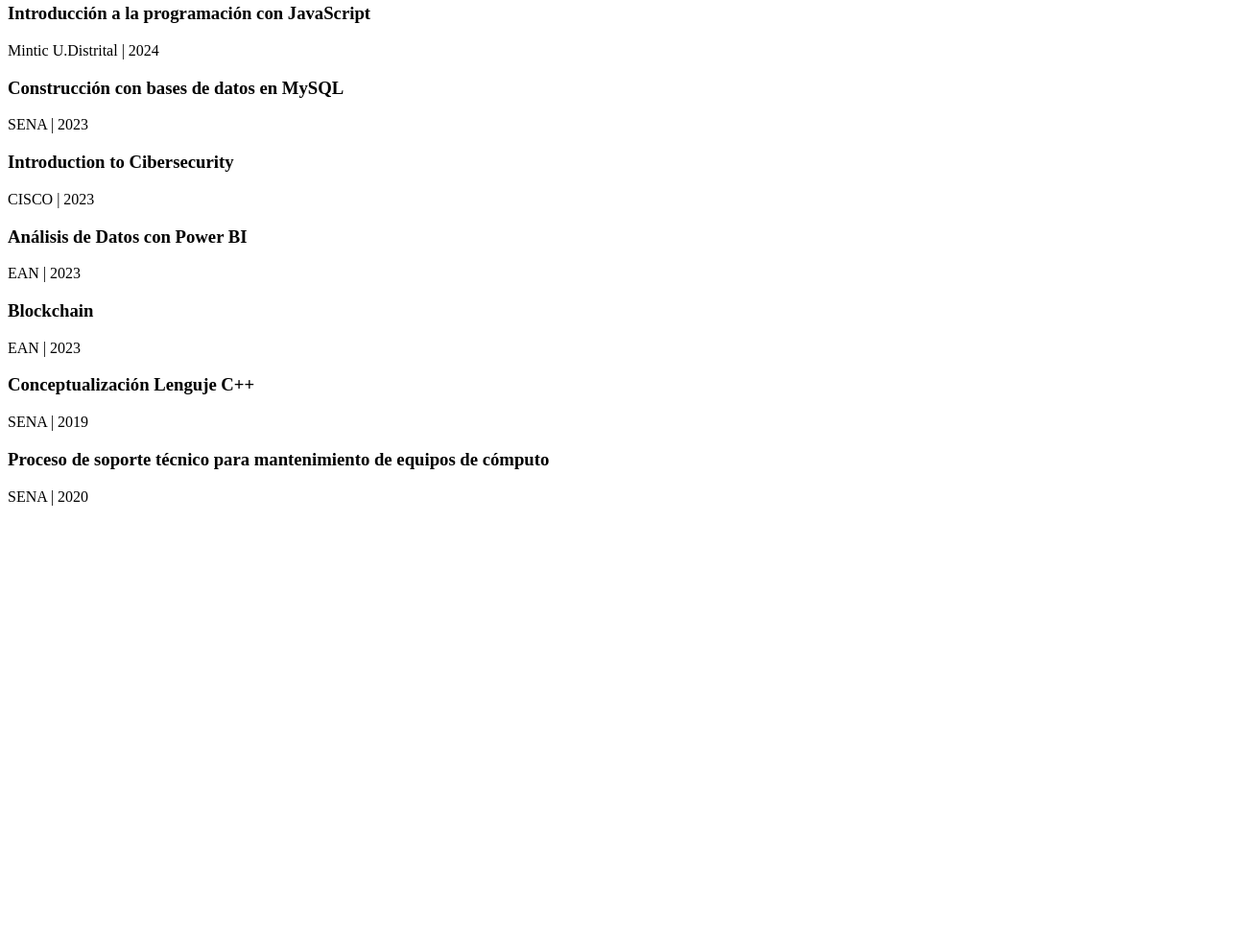
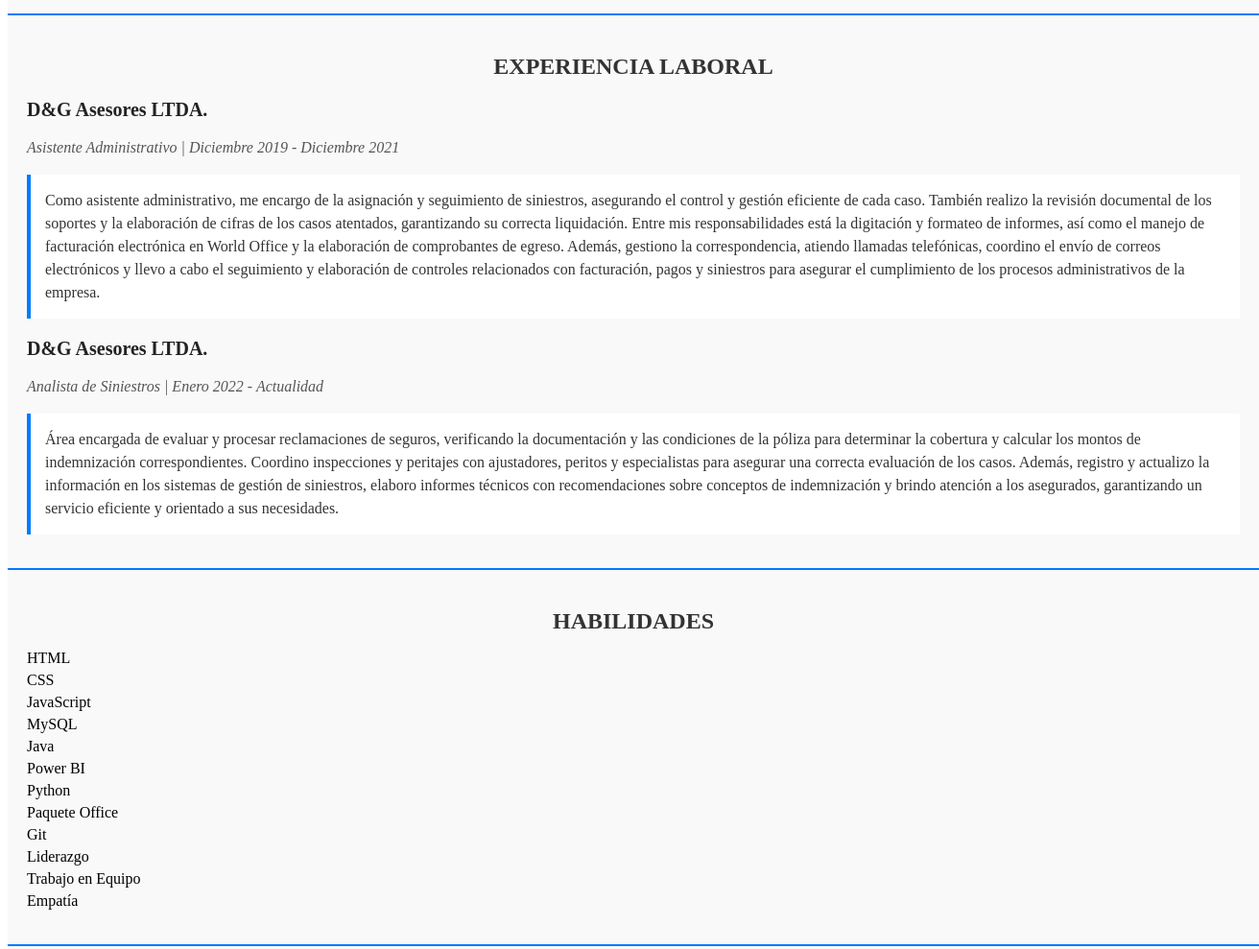
Before and after one commit to NicoDiazVillalba/CV_Interactivo, a plain HTML site: page index.html in a window 1280 px wide. Shown: the part 1068-2057 px from the top of the page at 96% size, 1312 px wide, since content can reach past the window. Before the commit the page ends 1611 px from the top, so only its background shows below. Drawn offline with Linux system fonts and the light colour scheme.

Commit message:
Se completa el cuerpo de las secciones, el footer y se agregan estilos básicos

```diff
--- a/index.html
+++ b/index.html
@@ -81,6 +81,60 @@
 
     </section>
 
+    <section id ="educacion" class="container">
+        <h2>Experiencia laboral</h2>
+
+        <div>
+            <h3>D&G Asesores LTDA.</h3>
+            <p class="Empresa">Asistente Administrativo | Diciembre 2019 - Diciembre 2021</p>
+            <p class="Funciones">
+                Como asistente administrativo, me encargo de la asignación y seguimiento de siniestros,
+                asegurando el control y gestión eficiente de cada caso. También realizo la revisión documental
+                 de los soportes y la elaboración de cifras de los casos atentados, garantizando su correcta liquidación.
+                 Entre mis responsabilidades está la digitación y formateo de informes, así como el manejo de facturación
+                  electrónica en World Office y la elaboración de comprobantes de egreso. Además, gestiono la
+                  correspondencia, atiendo llamadas telefónicas, coordino el envío de correos electrónicos y
+                  llevo a cabo el seguimiento y elaboración de controles relacionados con facturación, pagos y
+                  siniestros para asegurar el cumplimiento de los procesos administrativos de la empresa.
+            </p>
+        </div>
+
+        <div>
+            <h3>D&G Asesores LTDA.</h3>
+            <p class="Empresa">Analista de Siniestros | Enero 2022 - Actualidad </p>
+            <p class="Funciones">
+                Área encargada de evaluar y procesar reclamaciones de seguros, verificando la documentación
+                y las condiciones de la póliza para determinar la cobertura y calcular los montos de
+                indemnización correspondientes. Coordino inspecciones y peritajes con ajustadores,
+                peritos y especialistas para asegurar una correcta evaluación de los casos. Además,
+                registro y actualizo la información en los sistemas de gestión de siniestros, elaboro
+                informes técnicos con recomendaciones sobre conceptos de indemnización y brindo atención
+                a los asegurados, garantizando un servicio eficiente y orientado a sus necesidades.
+            </p>
+        </div>
+
+    </section>
+
+    <section id="habilidades" class="container">
+        <h2>Habilidades</h2>
+
+        <ul class="lista-habilidades">
+            <li>HTML</li>
+            <li>CSS</li>
+            <li>JavaScript</li>
+            <li>MySQL</li>
+            <li>Java</li>
+            <li>Power BI </li>
+            <li>Python</li>
+            <li>Paquete Office</li>
+            <li>Git</li>
+            <li>Liderazgo</li>
+            <li>Trabajo en Equipo</li>
+            <li>Empatía</li>
+
+        </ul>
+    </section>
+
     <section id="Certificaciones" class="container">
 
         <h2>Cursos</h2>
@@ -131,6 +185,15 @@
         </div>
     </section>
 
+    <footer>
+        <div class="container">
+            <p>© 2025 Nicolás D. Villalba. Todos los derechos reservados.</p>
+
+        </div>
+
+
+    </footer>
+
 
 </body>
 
--- a/styles.css
+++ b/styles.css
@@ -73,3 +73,90 @@
     margin-bottom: 5px;
 
 }
+
+ /* Estilos generales */
+.container {
+    width: 100%;  /* Ocupa todo el ancho */
+    padding: 20px;
+    background-color: #f9f9f9;
+    border-bottom: 2px solid #007BFF; /* Línea separadora */
+}
+
+/* Encabezados */
+h2 {
+    font-size: 24px;
+    color: #333;
+    text-align: center;
+    text-transform: uppercase;
+    margin-bottom: 15px;
+}
+
+h3 {
+    font-size: 20px;
+    color: #222;
+    margin-bottom: 5px;
+}
+
+/* Información de institución o empresa */
+.institucion, .Empresa {
+    font-size: 16px;
+    color: #555;
+    font-style: italic;
+    margin-bottom: 10px;
+}
+
+/* Contenedores de cada sección */
+.item-educacion, .item-certificacion, .Funciones {
+    padding: 15px;
+    border-left: 4px solid #007BFF;
+    background: #fff;
+    margin-bottom: 15px;
+}
+
+/* Listas */
+ul {
+    padding: 0;
+    list-style: none;
+}
+
+ul li {
+    font-size: 16px;
+    margin-bottom: 5px;
+}
+
+/* Párrafos de descripción */
+p {
+    font-size: 16px;
+    color: #333;
+    line-height: 1.5;
+}
+
+/* Diseño adaptable */
+@media (max-width: 768px) {
+    .container {
+        padding: 15px;
+    }
+
+    h2 {
+        font-size: 22px;
+    }
+
+    h3 {
+        font-size: 18px;
+    }
+
+    p, ul li {
+        font-size: 14px;
+    }
+}
+
+footer {
+
+    color: white; /* Color del texto */
+    padding: 15px 0;
+    text-align: center;
+    display: flex;
+    justify-content: center;
+    align-items: center;
+    width: 100%; /* Para que ocupe toda la pantalla */
+}
```
